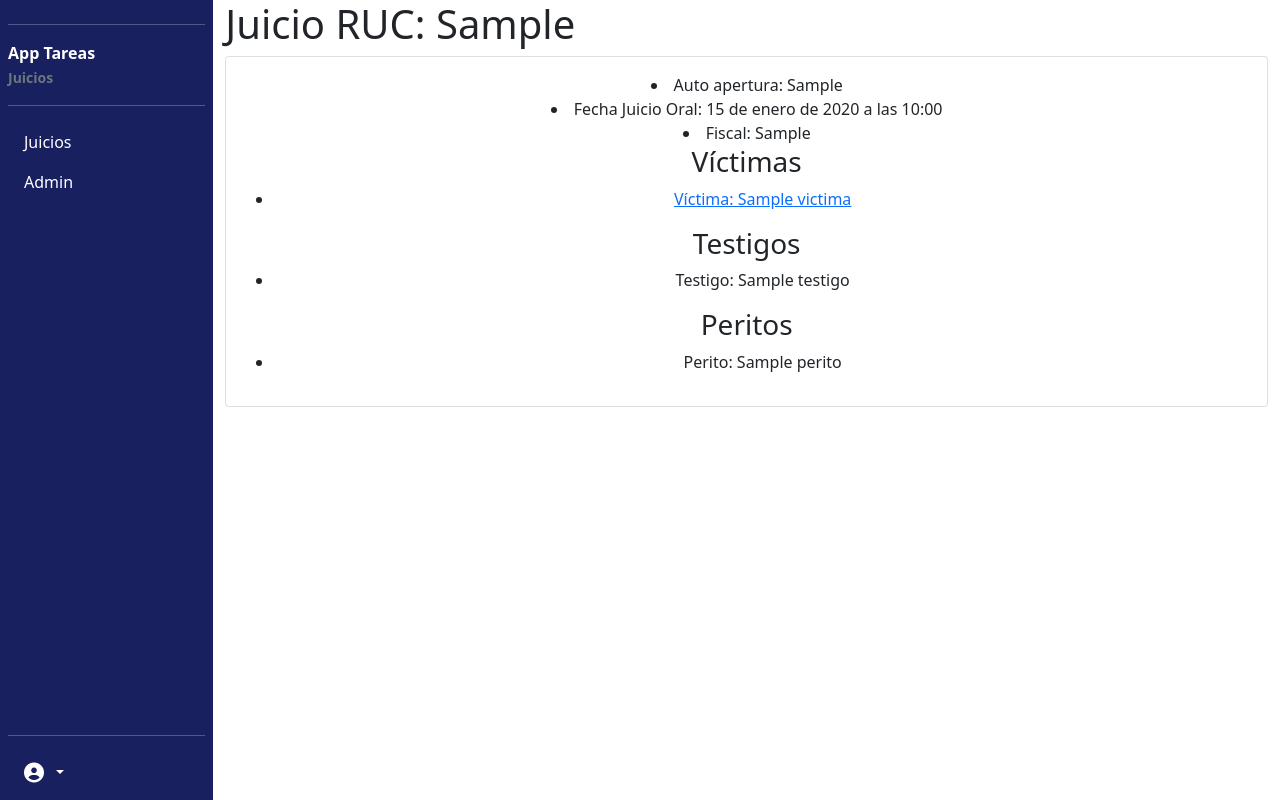
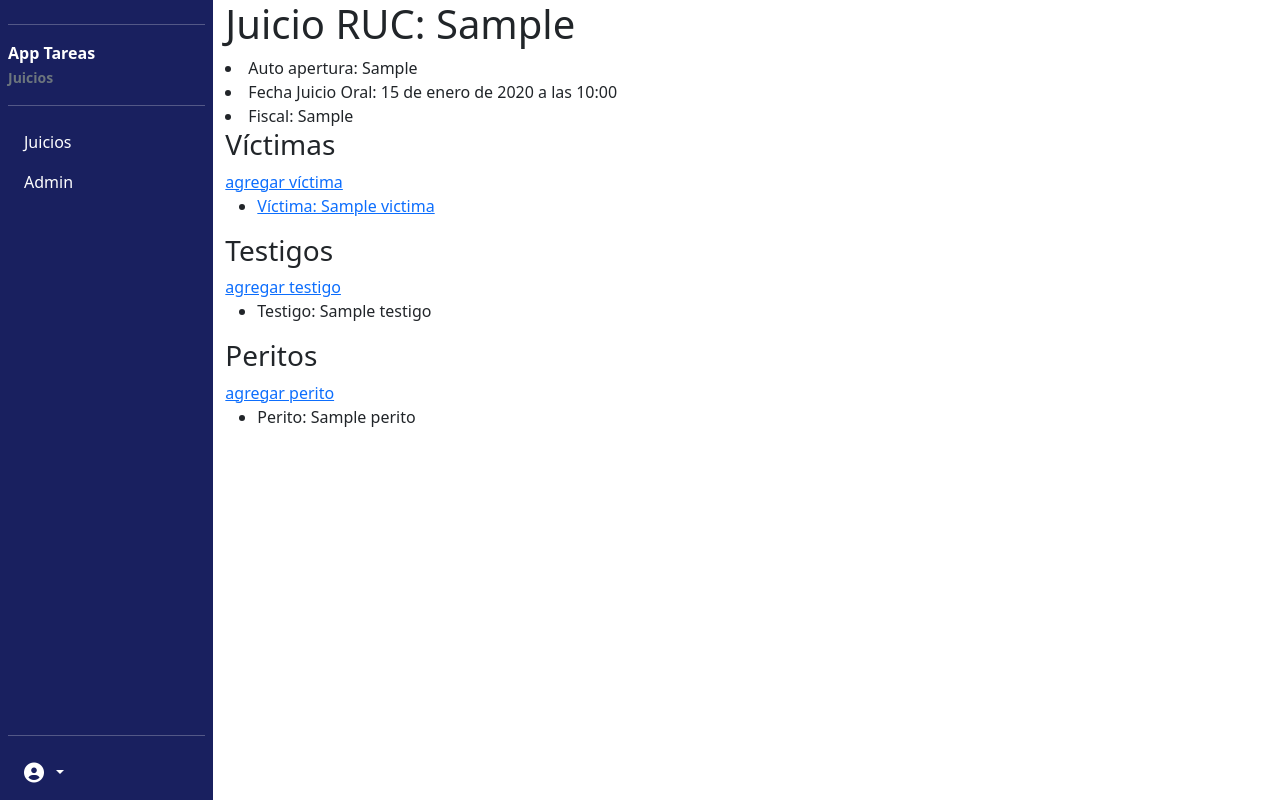
Before and after one commit to JOSELAGOSG/uravit_django, a Django app: page /juicio/1/ in a window 1280 px wide. Run offline with Django 4.2, Linux system fonts and the light colour scheme; tables that the repository leaves empty hold one stand-in row (values such as "Sample post"); some libraries are stand-ins or nearby versions.

Commit message:
add get_create urls methods to juicio

```diff
--- a/uravit/trial/models.py
+++ b/uravit/trial/models.py
@@ -17,6 +17,14 @@ class Juicio(models.Model):
     def get_absolute_url(self):
         return reverse('trials:juicio-detail', args=[self.pk])
 
+    def get_create_victima_url(self):
+        return reverse('trial:victima-create', args=[self.pk])
+
+    def get_create_testigo_url(self):
+        return reverse('trial:testigo-create', args=[self.pk])
+
+    def get_create_perito_url(self):
+        return reverse('trial:perito-create', args=[self.pk])
 
 class Persona(models.Model):
     nombre = models.CharField(max_length=30)
--- a/uravit/trial/templates/trial/juicio/juicio_detail.html
+++ b/uravit/trial/templates/trial/juicio/juicio_detail.html
@@ -4,15 +4,14 @@
 
 {% block content %}
 <h1>Juicio RUC: {{ juicio.ruc }}</h1>
-<div class="card text-center">
-  <div class="card-body">
+
 
     <li>Auto apertura: {{ juicio.auto_apertura }}</li>
     <li>Fecha Juicio Oral: {{ juicio.fecha_juicio_oral }}</li>
     <li>Fiscal: {{ juicio.fiscal }}</li>
 
 
-  <h3>Víctimas</h3>
+  <div><h3>Víctimas</h3><a href="{{ juicio.get_create_victima_url }}">agregar víctima</a></div>
   <ul>
     {% for victima in juicio.victimas.all %}
     <li><a href="{{ victima.get_absolute_url }}">Víctima: {{ victima.nombre }}</a></li>
@@ -22,7 +21,7 @@
     </li>
     {% endfor %}
   </ul>
-  <h3>Testigos</h3>
+  <h3>Testigos</h3><a href="{{ juicio.get_create_testigo_url }}">agregar testigo</a>
   <ul>
     {% for testigo in juicio.testigos.all %}
     <li>Testigo: {{ testigo.nombre }}</li>
@@ -32,7 +31,7 @@
     </li>
     {% endfor %}
   </ul>
-  <h3>Peritos</h3>
+  <h3>Peritos</h3><a href="{{ juicio.get_create_perito_url }}">agregar perito</a>
   <ul>
     {% for perito in juicio.peritos.all %}
     <li>Perito: {{ perito.nombre }}</li>
@@ -42,6 +41,5 @@
     </li>
     {% endfor %}
   </ul>
-</div>
-</div>
+
 {% endblock %}
--- a/uravit/trial/templates/trial/juicio/juicio_list.html
+++ b/uravit/trial/templates/trial/juicio/juicio_list.html
@@ -8,7 +8,7 @@
     {% for juicio in juicios %}
       <li><a href="{{juicio.get_absolute_url}}">{{ juicio.ruc }} - {{ juicio.auto_apertura }} - {{ juicio.fecha_juicio_oral }} - {{ juicio.fiscal }}</a></li>
     {% empty %}
-      <li>No juicios available.</li>
+      <li>No hay juicios aún</li>
     {% endfor %}
   </ul>
 {% endblock %}
```
